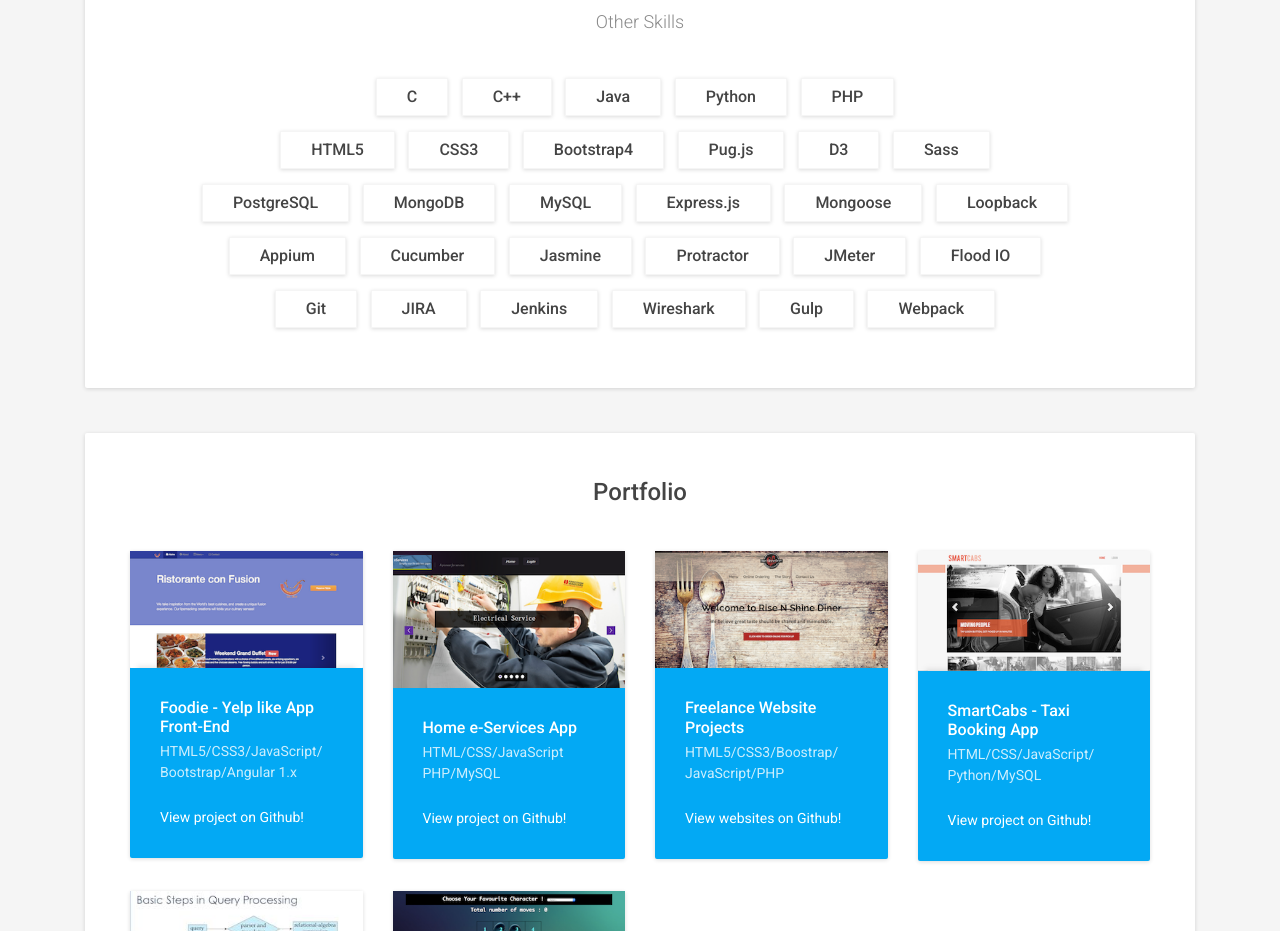
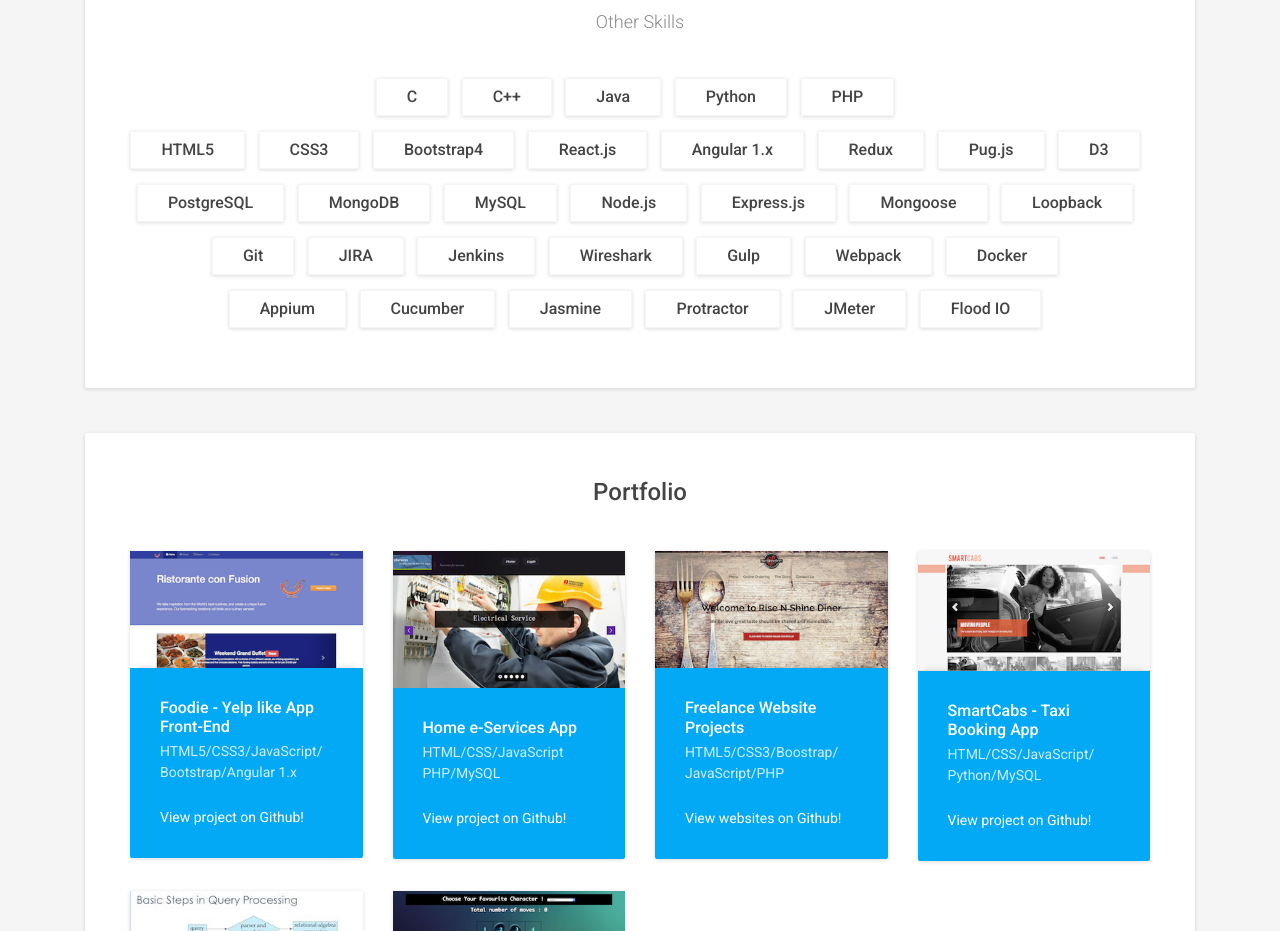
Before and after one commit to harikiranyalavarthi9/harikiranyalavarthi9.github.io, a plain HTML site: page index.html in a window 1280 px wide. Shown: the part 2620-3551 px from the top of the page. Drawn offline with Linux system fonts and the light colour scheme; a script that the page names is missing.

Commit message:
Updated skills section

```diff
--- a/index.html
+++ b/index.html
@@ -238,16 +238,27 @@
                     <span class="skill-tag">HTML5</span>
                     <span class="skill-tag">CSS3</span>
                     <span class="skill-tag">Bootstrap4</span>
+                    <span class="skill-tag">React.js</span>
+                    <span class="skill-tag">Angular 1.x</span>
+                    <span class="skill-tag">Redux</span>
                     <span class="skill-tag">Pug.js</span>
                     <span class="skill-tag">D3</span>
-                    <span class="skill-tag">Sass</span>
                     <br/>
                     <span class="skill-tag">PostgreSQL</span>
                     <span class="skill-tag">MongoDB</span>
                     <span class="skill-tag">MySQL</span>
+                    <span class="skill-tag">Node.js</span>
                     <span class="skill-tag">Express.js</span>
                     <span class="skill-tag">Mongoose</span>
                     <span class="skill-tag">Loopback</span>
+                    <br/>
+                    <span class="skill-tag">Git</span>
+                    <span class="skill-tag">JIRA</span>
+                    <span class="skill-tag">Jenkins</span>
+                    <span class="skill-tag">Wireshark</span>
+                    <span class="skill-tag">Gulp</span>
+                    <span class="skill-tag">Webpack</span>
+                    <span class="skill-tag">Docker</span>
                     <br/>
                     <span class="skill-tag">Appium</span>
                     <span class="skill-tag">Cucumber</span>
@@ -255,13 +266,6 @@
                     <span class="skill-tag">Protractor</span>
                     <span class="skill-tag">JMeter</span>
                     <span class="skill-tag">Flood IO</span>
-                    <br/>
-                    <span class="skill-tag">Git</span>
-                    <span class="skill-tag">JIRA</span>
-                    <span class="skill-tag">Jenkins</span>
-                    <span class="skill-tag">Wireshark</span>
-                    <span class="skill-tag">Gulp</span>
-                    <span class="skill-tag">Webpack</span>
                 </div>
             </div><!--//other-skills-->
 
```
